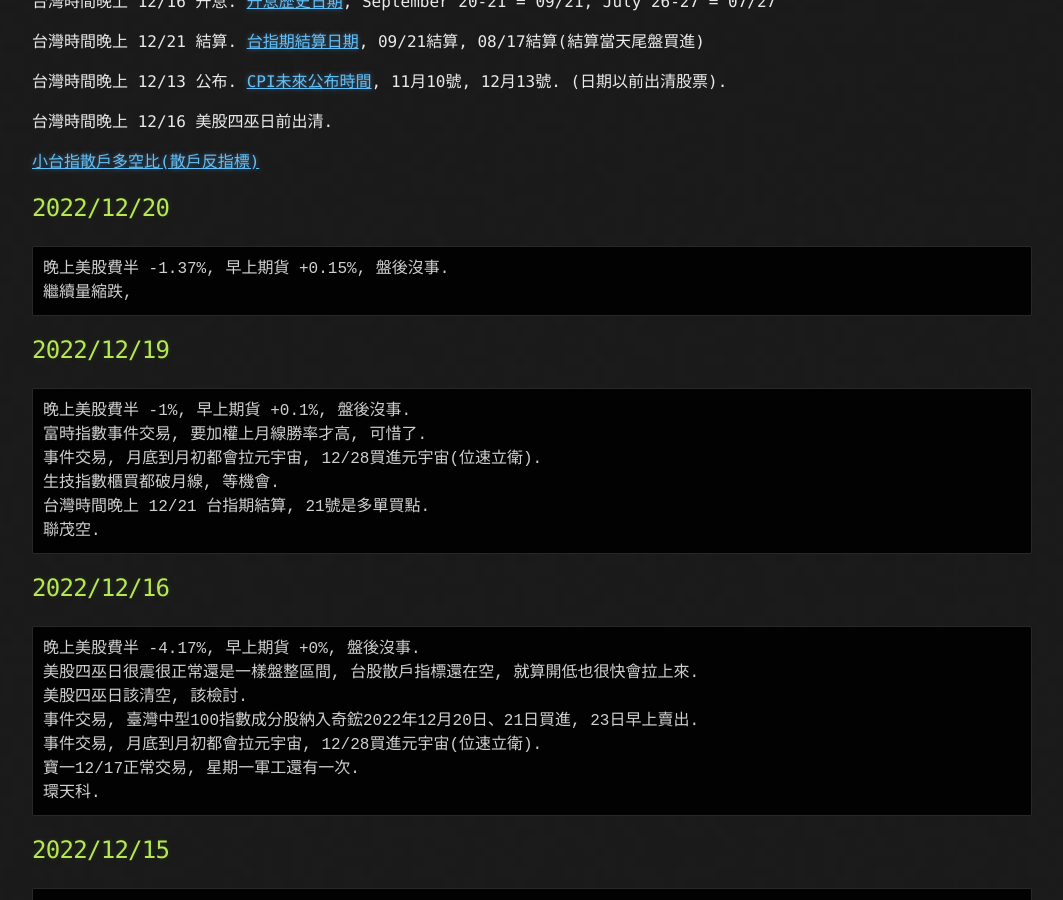
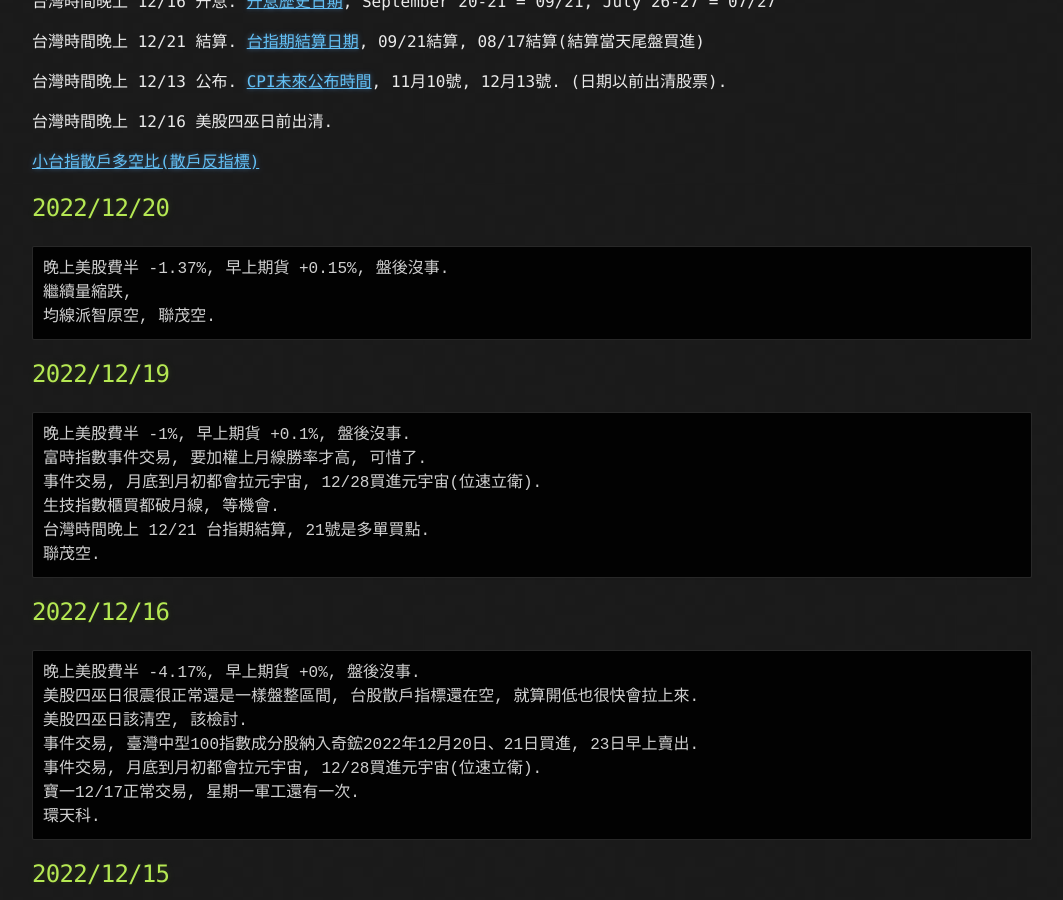
Before and after one commit to lepg5487/Stock_God, a Jekyll site: the page built from index.md, in a window 1280 px wide and 900 px high, scrolled down 348 px. Shown: the whole window, without its empty margins (108-1171 px from the left). Built offline with Jekyll 4.4.1, drawn with Linux system fonts in a browser that asks for light colours; our own code applies the rules of GitHub Pages for plain Markdown files.

Commit message:
Update index.md

````diff
--- a/index.md
+++ b/index.md
@@ -20,6 +20,7 @@ layout: testlayouts
 ```
 晚上美股費半 -1.37%, 早上期貨 +0.15%, 盤後沒事.
 繼續量縮跌,
+均線派智原空, 聯茂空.
 ```
 
 ## 2022/12/19
````
